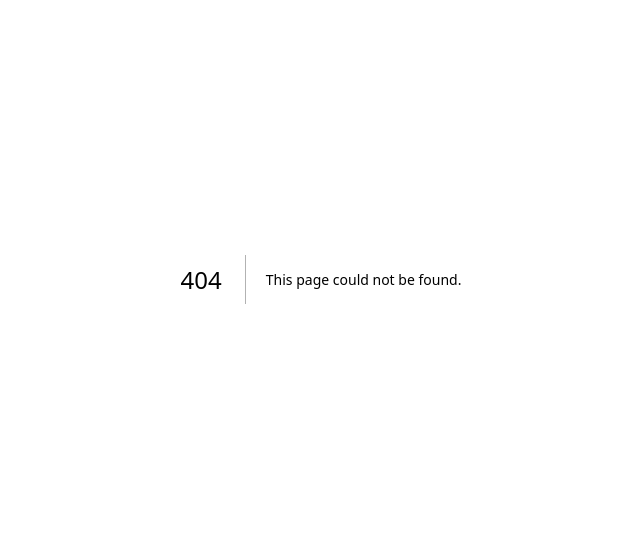
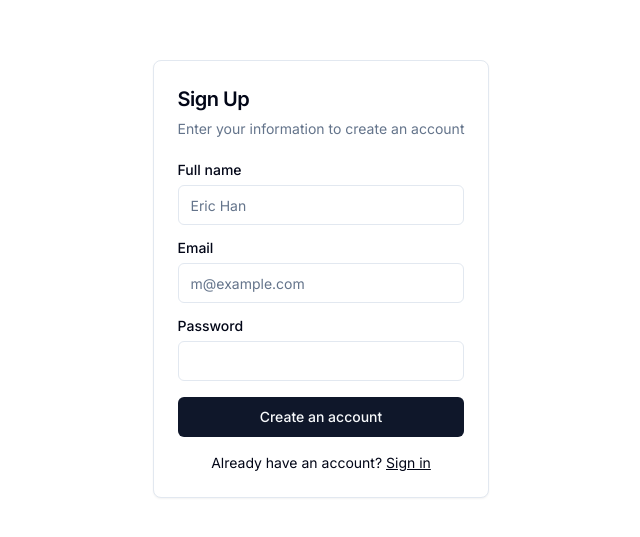
Before and after one commit to kaungmyathan22/golang-nextjs-blog, a Next.js app in the folder client/: page /signup in a window 1280 px wide. Before the commit this address had no page. Shown: the part 121-658 px from the top of the page, without its empty margins (319-959 px from the left). Built offline with nearby package versions, Linux system fonts and the light colour scheme.

Commit message:
feat(client): signup ui added

```diff
--- /dev/null
+++ b/client/src/app/(auth)/signup/page.tsx
@@ -0,0 +1,66 @@
+"use client";
+import Link from "next/link";
+
+import Client from "@/components/shared/Client";
+import { Button } from "@/components/ui/button";
+import {
+  Card,
+  CardContent,
+  CardDescription,
+  CardHeader,
+  CardTitle,
+} from "@/components/ui/card";
+import { Input } from "@/components/ui/input";
+import { Label } from "@/components/ui/label";
+
+export default function Signup() {
+  return (
+    <Client>
+      <div className="w-screen h-screen grid place-content-center">
+        <Card className="mx-auto max-w-sm">
+          <CardHeader>
+            <CardTitle className="text-xl">Sign Up</CardTitle>
+            <CardDescription>
+              Enter your information to create an account
+            </CardDescription>
+          </CardHeader>
+          <CardContent>
+            <div className="grid gap-4">
+              <div className="grid gap-4">
+                <div className="grid gap-2">
+                  <Label htmlFor="first-name">Full name</Label>
+                  <Input id="full-name" placeholder="Eric Han" required />
+                </div>
+              </div>
+              <div className="grid gap-2">
+                <Label htmlFor="email">Email</Label>
+                <Input
+                  id="email"
+                  type="email"
+                  placeholder="m@example.com"
+                  required
+                />
+              </div>
+              <div className="grid gap-2">
+                <Label htmlFor="password">Password</Label>
+                <Input id="password" type="password" />
+              </div>
+              <Button type="submit" className="w-full">
+                Create an account
+              </Button>
+              {/* <Button variant="outline" className="w-full">
+                Sign up with GitHub
+              </Button> */}
+            </div>
+            <div className="mt-4 text-center text-sm">
+              Already have an account?{" "}
+              <Link href="/signin" className="underline">
+                Sign in
+              </Link>
+            </div>
+          </CardContent>
+        </Card>
+      </div>
+    </Client>
+  );
+}
```
